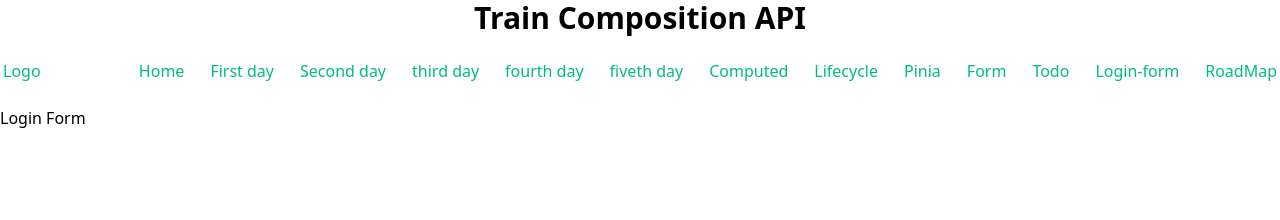
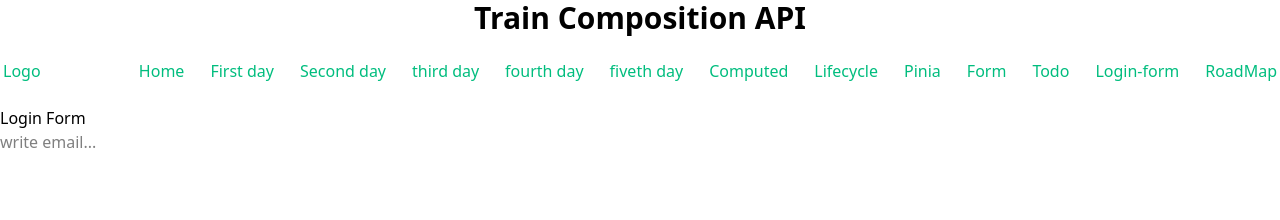
Before and after one commit to MisheelCoding/vue-compos, a Vue app: page /login-form in a window 1280 px wide. Shown: the top 220 px of the page. Built offline with nearby package versions, Linux system fonts and the light colour scheme.

Commit message:
Feat: Add email input

```diff
--- a/src/views/login/LoginForm.vue
+++ b/src/views/login/LoginForm.vue
@@ -1,6 +1,10 @@
 <template>
   <div>
     <h1>Login Form</h1>
+
+    <form action="#">
+      <input type="email" name="email" id="email" placeholder="write email..." />
+    </form>
   </div>
 </template>
 
```
